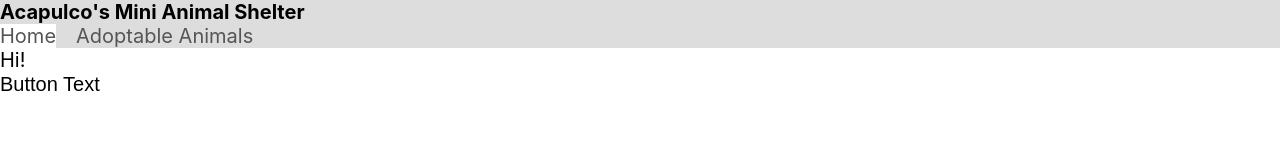
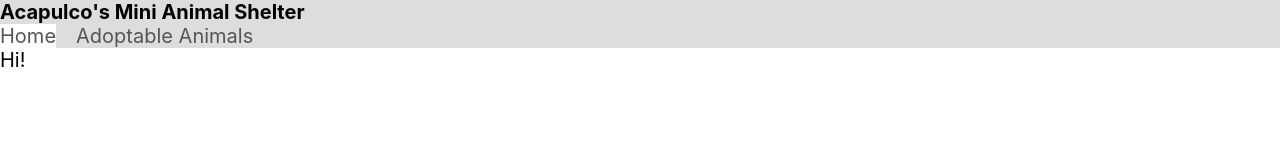
Before and after one commit to TorchAblaze/shelter, a React (Create React App) app: page / in a window 1280 px wide. Shown: the top 162 px of the page. Built offline with nearby package versions, Linux system fonts and the light colour scheme; no server answers.

Commit message:
Fix: Remove routes from App.js to separate Routes.js file
Co-authored-by: Jeremy Banka <jeremybanka@gmail.com>
Co-authored-by: James Wyn <thisisjameswyn@gmail.com>
Co-authored-by: Michael Burton  <micbur1@gmail.com>
Co-authored-by: Min Chang <minchangmhc@gmail.com>

```diff
--- a/src/components/App.js
+++ b/src/components/App.js
@@ -1,35 +1,9 @@
 /** @jsxImportSource @emotion/react */
 import { css } from "@emotion/react";
-import { Counter } from "./Counter";
-import { useDispatch, useSelector } from "react-redux";
-import {
-  BrowserRouter as Router,
-  Switch,
-  Route,
-  NavLink,
-} from "react-router-dom";
-import {
-  useGetAllAnimalsQuery,
-  useGetSpecificAnimalQuery,
-} from "../store/animalApi";
+import { BrowserRouter as Router, Switch, NavLink } from "react-router-dom";
+import Routes from "./Routes";
 
 function App() {
-  const {
-    data: allAnimals,
-    error: allAnimalsError,
-    isLoading: allAnimalsIsLoading,
-  } = useGetAllAnimalsQuery();
-  const {
-    data: specificAnimal,
-    error: specificAnimalError,
-    isLoading: specificAnimalIsLoading,
-  } = useGetSpecificAnimalQuery(1);
-  console.log(`allAnimals`, allAnimals);
-  console.log(`allAnimalsError`, allAnimalsError);
-  console.log(`allAnimalsIsLoading`, allAnimalsIsLoading);
-  console.log(`specificAnimal`, specificAnimal);
-  console.log(`specificAnimalError`, specificAnimalError);
-  console.log(`specificAnimalIsLoading`, specificAnimalIsLoading);
   return (
     <Router>
       <header
@@ -74,24 +48,10 @@ function App() {
       </header>
       <main>
         <Switch>
-          <Route exact path="/counter">
-            <Counter />
-          </Route>
-          <Route exact path="/">
-            <div>Hi!</div>
-          </Route>
+          <Routes />
         </Switch>
       </main>
-      <footer>
-        <button
-          type="button"
-          onClick={() => {
-            dispatch(requestAnimals());
-          }}
-        >
-          Button Text
-        </button>
-      </footer>
+      <footer></footer>
     </Router>
   );
 }
```
